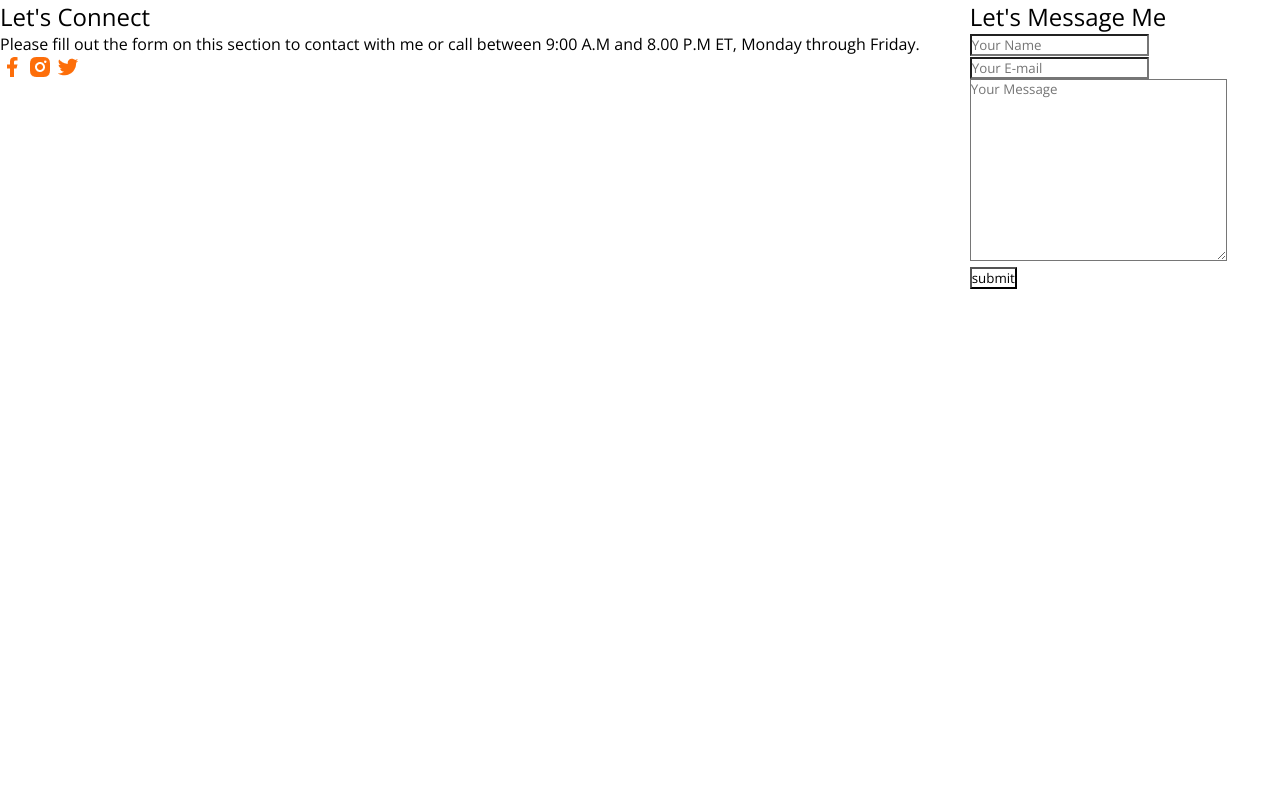
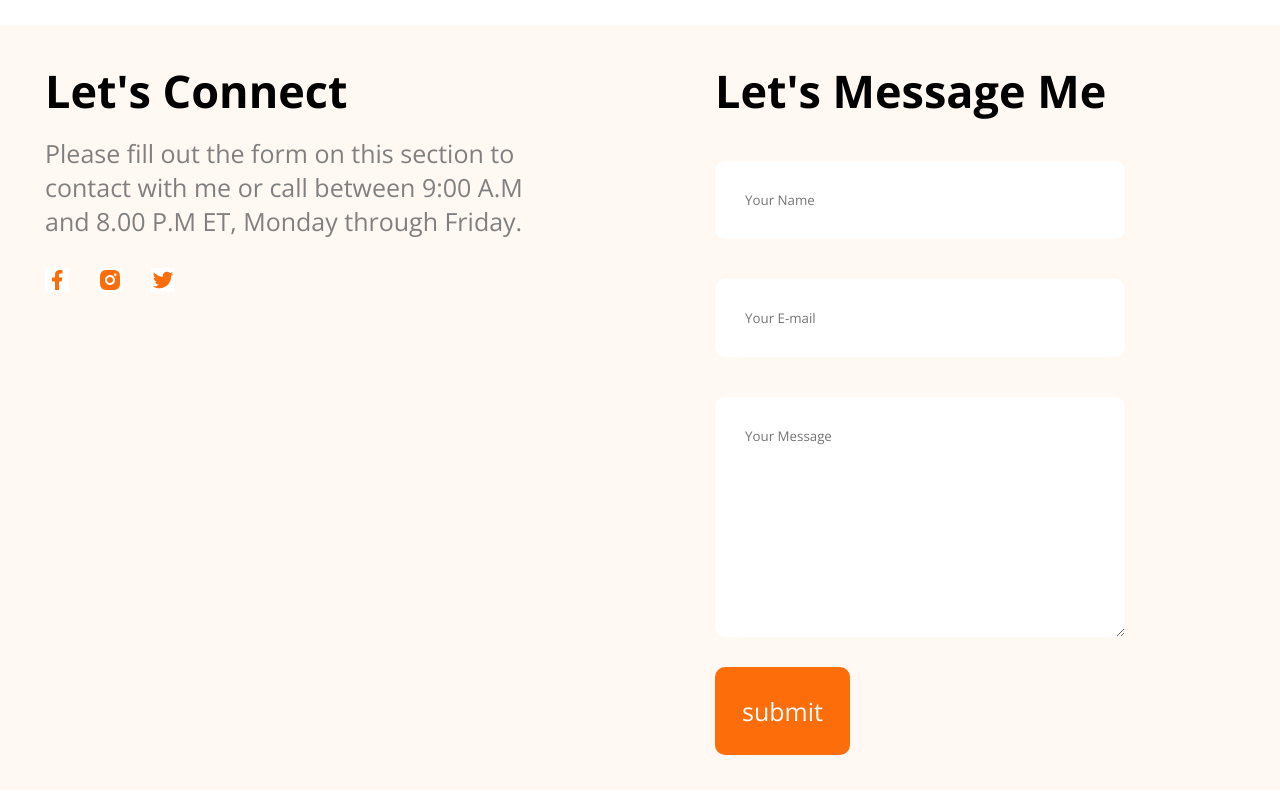
Before and after one commit to EmonHira135923/Demo-Portfolio, a plain HTML site: page index.html in a window 1280 px wide. Drawn offline with nearby package versions, Linux system fonts and the light colour scheme.

Commit message:
footer complete

```diff
--- a/index.html
+++ b/index.html
@@ -30,26 +30,26 @@
             <section class="footer-section">
                 <div class="footer-div-container">
                     <div class="text-and-icon-container">
-                        <h1>Let's Connect</h1>
-                        <p>Please fill out the form on this section to contact
+                        <h1 class="footer-h1">Let's Connect</h1>
+                        <p class="footer-p">Please fill out the form on this section to contact
                             with
                             me or call between 9:00 A.M and 8.00 P.M ET, Monday
                             through Friday.</p>
-                        <img src="images/icons/facebook.png" alt="facebook">
-                        <img src="images/icons/insta.png" alt="instagram">
-                        <img src="images/icons/twitter.png" alt="twitter">
+                        <img src="images/icons/facebook.png" alt="facebook" class="footer-img">
+                        <img src="images/icons/insta.png" alt="instagram" class="footer-img">
+                        <img src="images/icons/twitter.png" alt="twitter" class="footer-img">
                     </div>
                     <div class="text-and-form-container">
-                        <h1>Let's Message Me</h1>
-                        <form>
-                            <input type="text" placeholder="Your Name" required>
+                        <h1 class="footer-h1">Let's Message Me</h1>
+                        <form class="footer-form">
+                            <input type="text" placeholder="Your Name" required class="footer-input">
                             <br>
                             <input type="email" placeholder="Your E-mail"
-                                required> <br>
+                                required class="footer-input"> <br>
                             <textarea cols="30" rows="10"
                                 placeholder="Your Message"
-                                required></textarea> <br>
-                            <input type="submit" value="submit"> <br>
+                                required class="footer-textarea"></textarea> <br>
+                            <input type="submit" value="submit" class="btn-input"> <br>
                         </form>
                     </div>
                 </div>
--- a/style.css
+++ b/style.css
@@ -11,14 +11,95 @@
   font-variation-settings: "wdth" 100;
 }
 
+
+/* Footer Family */
+
 .footer-container {
-  height: 0 auto;
-  width: 0 auto;
-  background-color: #fff8f3;
-  margin: 0 auto;
+  height: 700px;
+  width: 100%;
+  background-color: #FFF8F3;
 }
 
 .footer-div-container {
   display: flex;
   gap: 50px;
+  padding: 35px 45px;
+  margin-top: 25px;
+  margin-bottom: 25px;
+  background-color: #FFF8F3;
 }
+
+.text-and-icon-container{
+    text-align: left;
+    background-color: #FFF8F3;
+    width: 50%;
+    margin-right: 100px;
+}
+
+.footer-h1{
+    margin-bottom: 15px;
+    font-size: 45px;
+    font-weight: bolder;
+    background-color: #FFF8F3;
+}
+
+.footer-p{
+    margin-bottom: 15px;
+    font-size: 25px;
+    color: gray;
+    font-weight: normal;
+    background-color: #FFF8F3;
+}
+
+.footer-img{
+    margin-right: 25px;
+    margin-top: 15px;
+
+}
+
+/* text-and-icon-container */
+
+/* text-and-form-container */
+
+.text-and-form-container{
+    width: 50%;
+    text-align: start;
+    background-color: #FFF8F3;
+}
+
+.footer-form{
+    margin-top: 20px;
+    background-color: #FFF8F3;
+}
+
+.footer-input,.footer-textarea{
+    width: 350px;
+    padding: 30px;
+    margin-top: 20px;
+    margin-bottom: 20px;
+    border: none;
+    border-radius: 10px;
+    outline-color: #FD6E0A;
+}
+
+.btn-input{
+    margin-top: 5px;
+    font-size: 25px;
+    padding: 25px;
+    color: white;
+    background-color: #FD6E0A;
+    border: 2px solid #FD6E0A;
+    border-radius: 10px;
+}
+
+.btn-input:hover{
+    cursor: pointer;
+    color: black;
+    background-color: tomato;
+}
+
+.footer-img:hover{
+    cursor: pointer;
+    background-color: black;
+    border-radius: 10px;
+}
```
